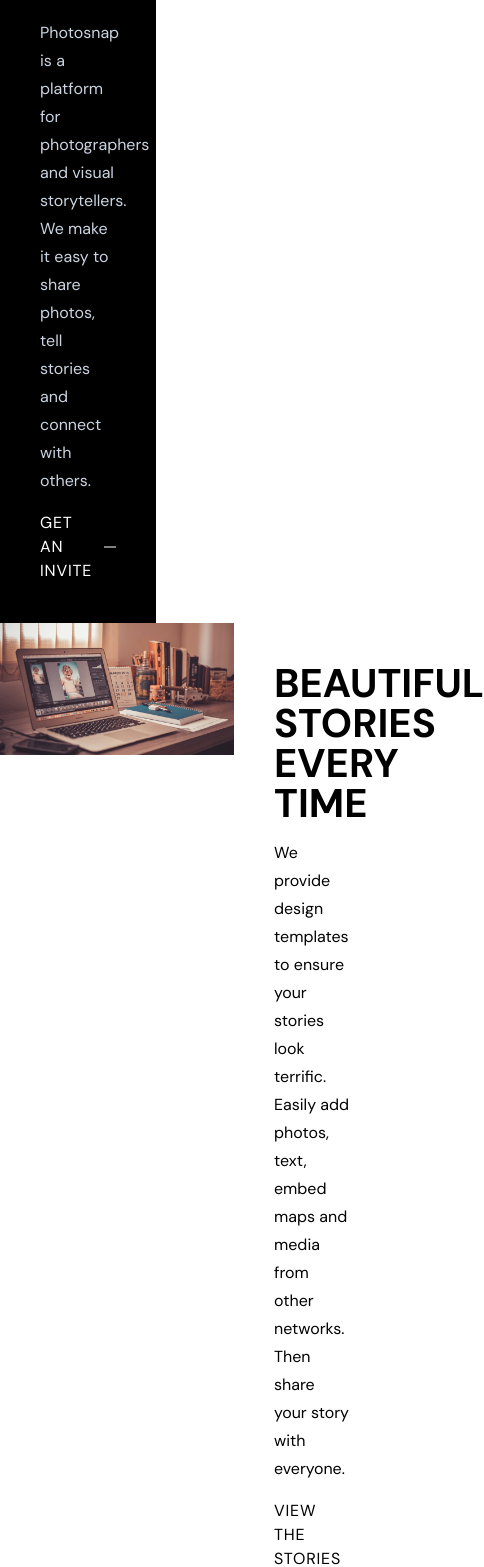
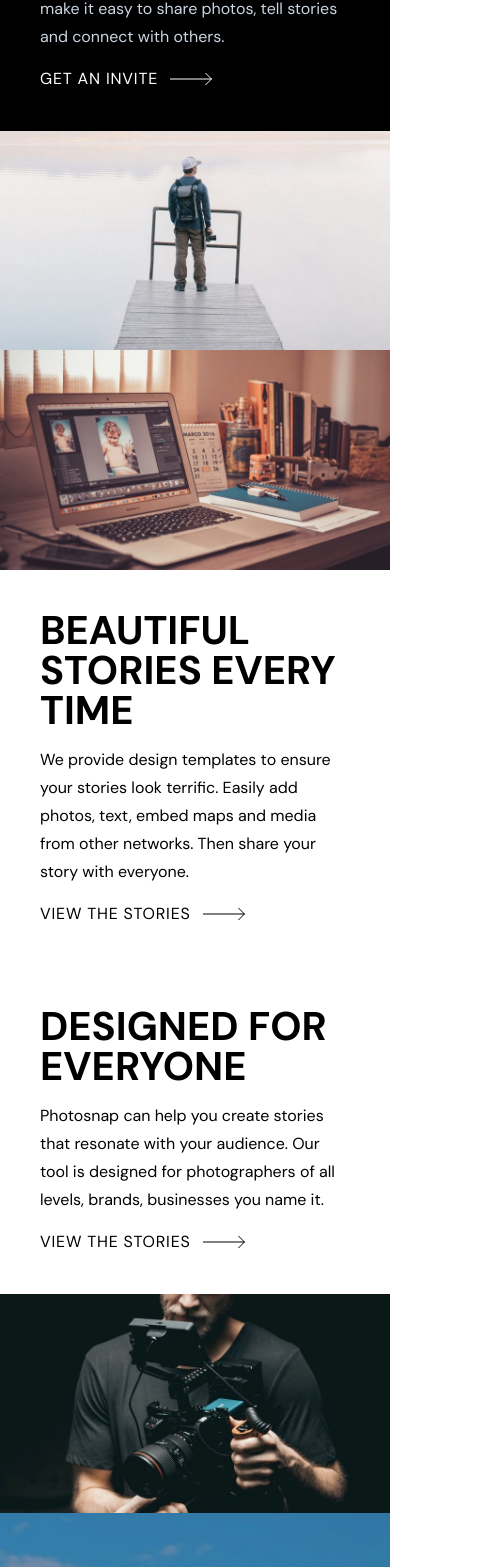
Before and after one commit to PhilaniNcube/photosnap, a Next.js app: page / in a window 390 px wide. Shown: the part 341-1908 px from the top of the page, 484 px wide, since content can reach past the window. Built offline with nearby package versions, Linux system fonts and the light colour scheme.

Commit message:
responsive styles for home page

```diff
--- a/app/Designed.tsx
+++ b/app/Designed.tsx
@@ -4,7 +4,7 @@ import Link from "next/link";
 const Designed = () => {
   return (
     <section className="grid grid-cols-5">
-      <div className="bg-white py-10 col-span-2 md:py-20 px-10 md:px-20 lg:px-24 flex flex-col justify-center space-y-4">
+      <div className="bg-white py-10 col-span-5 sm:col-span-3 lg:col-span-2 md:py-20 px-10 md:px-20 lg:px-24 flex flex-col justify-center space-y-4">
         <h1 className="text-black uppercase leading-10">
           Designed for everyone
         </h1>
@@ -33,7 +33,7 @@ const Designed = () => {
         width={830}
         height={600}
         alt="Hero"
-        className="w-full col-span-3 object-cover aspect-video"
+        className="w-full h-full col-span-5 sm:col-span-2 lg:col-span-3 object-cover aspect-video sm:aspect-[3/5] lg:aspect-video"
       />
     </section>
   );
--- a/app/Header.tsx
+++ b/app/Header.tsx
@@ -3,18 +3,25 @@ import Link from "next/link";
 
 const Header = () => {
   return (
+    <>
       <section className="grid grid-cols-5">
-      <div className="bg-black py-10 col-span-2 md:py-20 px-10 md:px-20 lg:px-24 flex flex-col justify-center space-y-4">
+        <div className="bg-black py-10 col-span-5 sm:col-span-3 lg:col-span-2 md:py-20 px-10 md:px-20 lg:px-24 flex flex-col justify-center space-y-4">
           <h1 className="text-white uppercase leading-10">
             Create and share your photo stories.
           </h1>
           <p className="text-base md:text-xl font-normal leading-7 text-slate-300">
-          Photosnap is a platform for photographers and visual storytellers. We
-          make it easy to share photos, tell stories and connect with others.
+            Photosnap is a platform for photographers and visual storytellers.
+            We make it easy to share photos, tell stories and connect with
+            others.
           </p>
 
-        <Link href="/pricing" className="flex items-center space-x-3 text-white">
-          <p className="text-md tracking-wider text-white uppercase">Get An Invite</p>
+          <Link
+            href="/pricing"
+            className="flex items-center space-x-3 text-white"
+          >
+            <p className="text-md tracking-wider text-white uppercase">
+              Get An Invite
+            </p>
             <svg xmlns="http://www.w3.org/2000/svg" width="43" height="14">
               <g fill="none" fill-rule="evenodd" stroke="#ffffff">
                 <path d="M0 7h41.864M35.428 1l6 6-6 6" />
@@ -22,8 +29,15 @@ const Header = () => {
             </svg>
           </Link>
         </div>
-      <Image src="/home/desktop/create-and-share.jpg" width={830} height={650} alt="Hero" className="w-full col-span-3 object-cover aspect-video" />
+        <Image
+          src="/home/desktop/create-and-share.jpg"
+          width={830}
+          height={650}
+          alt="Hero"
+          className="w-full h-full col-span-5 sm:col-span-2 lg:col-span-3 object-cover aspect-video sm:aspect-[3/5] lg:aspect-video"
+        />
       </section>
+    </>
   );
 };
 export default Header;
--- a/app/SectionTwo.tsx
+++ b/app/SectionTwo.tsx
@@ -9,9 +9,9 @@ const SectionTwo = () => {
         width={830}
         height={600}
         alt="Hero"
-        className="w-full col-span-3 object-cover aspect-video"
+        className="w-full h-full col-span-5 sm:col-span-2 lg:col-span-3 object-cover aspect-video sm:aspect-[3/5] lg:aspect-video"
       />
-      <div className="bg-white py-10 col-span-2 md:py-20 px-10 md:px-20 lg:px-24 flex flex-col justify-center space-y-4">
+      <div className="bg-white py-10 col-span-5 sm:col-span-3 lg:col-span-2 md:py-20 px-10 md:px-20 lg:px-24 flex flex-col justify-center space-y-4">
         <h1 className="text-black uppercase leading-10">
           Beautiful stories every time
         </h1>
@@ -21,7 +21,10 @@ const SectionTwo = () => {
           Then share your story with everyone.
         </p>
 
-        <Link href="/stories" className="flex items-center space-x-3 text-black">
+        <Link
+          href="/stories"
+          className="flex items-center space-x-3 text-black"
+        >
           <p className="text-md tracking-wider text-black uppercase">
             View the stories
           </p>
```
Lines whose indentation alone changed are shown as unchanged.
